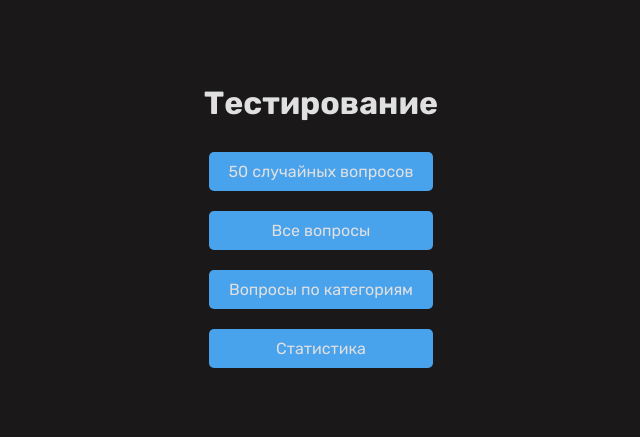
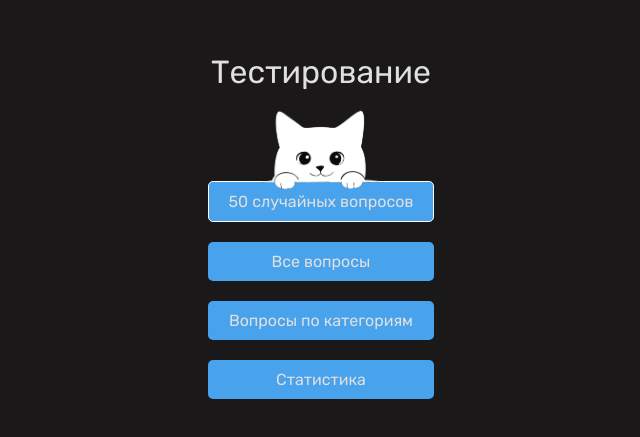
Before and after one commit to Oleg72pc/medica_testing, a Vue app: page / in a window 1280 px wide. Shown: the part 169-606 px from the top of the page, without its empty margins (319-959 px from the left). Built offline with nearby package versions, Linux system fonts and the light colour scheme.

Commit message:
fixed scroll questions-container

```diff
--- a/src/views/HomePage.vue
+++ b/src/views/HomePage.vue
@@ -1,9 +1,15 @@
 <template>
   <div class="container">
-    <h2 class="title">Тестирование</h2>
+    <div class="title">Тестирование</div>
     <div class="button-container">
-    <button class="button"
-            @click="startRandomTest">50 случайных вопросов</button>
+    <button class="button-main"
+            @click="startRandomTest">50 случайных вопросов
+     <span class="img-container">
+      <img class="img"
+           src="../assets/cat.png"
+           alt="cat">
+    </span>
+    </button>
     <button class="button"
             @click="startStandardTest">Все вопросы</button>
     <button class="button"
@@ -11,6 +17,7 @@
     <button class="button"
             @click="viewStatistics">Статистика</button>
   </div>
+
   </div>
 </template>
 
@@ -59,7 +66,7 @@ const goToCategorySelection = () => {
 
 .title {
   font-size: 2rem;
-  margin-bottom: 20px;
+  margin-bottom: 80px;
   color: $text-color;
 }
 
@@ -92,4 +99,39 @@ const goToCategorySelection = () => {
   opacity: 0.6;
 }
 
+.button-main {
+  padding: 10px 20px;
+  margin: 10px;
+  font-size: 1rem;
+  color: $text-color;
+  background-color: $primary-color;
+  border: 1px solid white;
+  border-radius: 5px;
+  cursor: pointer;
+  transition: background-color 0.3s ease;
+  position: relative;
+
+  &:hover {
+    background-color: $button-hover-color;
+  }
+}
+
+.button-main :disabled {
+  background-color: #666;
+  cursor: not-allowed;
+  opacity: 0.6;
+}
+
+
+.img-container {
+  position: absolute;
+  top: -75px;
+  left: 50%;
+  transform: translateX(-50%);
+
+  .img {
+    width: 120px;
+  }
+}
+
 </style>
--- a/src/views/StatisticsPage.vue
+++ b/src/views/StatisticsPage.vue
@@ -32,7 +32,7 @@ import { computed, onMounted, ref } from 'vue'
 import { useRouter } from 'vue-router'
 import { HOME_ROUTE } from '../constants/routes'
 
-const incorrectAnswers = ref<Record<string, { count: number, correctAnswers: string[] }>>({})
+const incorrectAnswers = ref<Record<string, { count: number, correctAnswers: string[] }>>( {} )
 const router = useRouter()
 
 onMounted( () => {
@@ -60,6 +60,7 @@ const clearStatistics = () => {
 const goHome = () => {
   router.push( HOME_ROUTE )
 }
+
 </script>
 
 <style lang="scss"
--- a/src/views/TestPage.vue
+++ b/src/views/TestPage.vue
@@ -60,16 +60,16 @@
         <div class="progress"
              :style="{ width: progressPercentage + '%' }"></div>
       </div>
-      <h3 class="question-text">{{ currentQuestion.question }}</h3>
-      <ul class="answers-list">
-        <li v-for="(answer, index) in currentQuestion.answers"
+      <div class="answers-list">
+        <span class="question-text">{{ currentQuestion.question }}</span>
+        <div v-for="(answer, index) in currentQuestion.answers"
             :key="index"
             @click="toggleAnswer(index)"
             class="answer-option"
             :class="getAnswerClass(index)">
           {{ answer }}
-        </li>
-      </ul>
+        </div>
+      </div>
       <div class="buttons-container">
          <img v-if="isAnswered"
               :src="resultImage"
@@ -268,11 +268,16 @@ watch( isTestFinished, ( newValue ) => {
         height: calc(100vh - 58px);
       }
 
-.test-finished-title, .results-title, .question-title, .question-category {
+      .test-finished-title,
+      .results-title,
+      .question-title,
+      .question-category {
         color: $text-color;
       }
 
-.test-summary, .answer-status, .loading-text {
+      .test-summary,
+      .answer-status,
+      .loading-text {
         color: $text-color;
 
         .skip-res {
@@ -303,11 +308,6 @@ watch( isTestFinished, ( newValue ) => {
         border-radius: 10px;
       }
 
-.answers-list {
-  list-style-type: none;
-  padding: 0;
-}
-
       .result-item {
         margin-bottom: 10px;
         color: $text-color;
@@ -333,7 +333,9 @@ watch( isTestFinished, ( newValue ) => {
         transition: background-color 0.3s ease;
 
         &.selected {
-    background-color: $secondary-color;
+          border-color: $secondary-color;
+          color: $secondary-color;
+          font-weight: bold;
         }
 
         &.correct {
@@ -434,6 +436,7 @@ button {
 
       .question-text {
         font-size: 1.2rem;
+        font-weight: bold;
       }
 
       .question-category {
@@ -444,7 +447,7 @@ button {
       .answers-list {
         list-style-type: none;
         overflow-y: auto;
-  height: 55%;
+        height: 63%;
         padding: 2px;
       }
 
@@ -456,7 +459,9 @@ button {
         transition: background-color 0.3s ease;
 
         &.selected {
-    background-color: $secondary-color;
+          border-color: $secondary-color;
+          color: $secondary-color;
+          font-weight: bold;
         }
 
         &.correct {
```
Also changed, not shown: src/assets/cat.png (added). Lines whose indentation alone changed are shown as unchanged.
